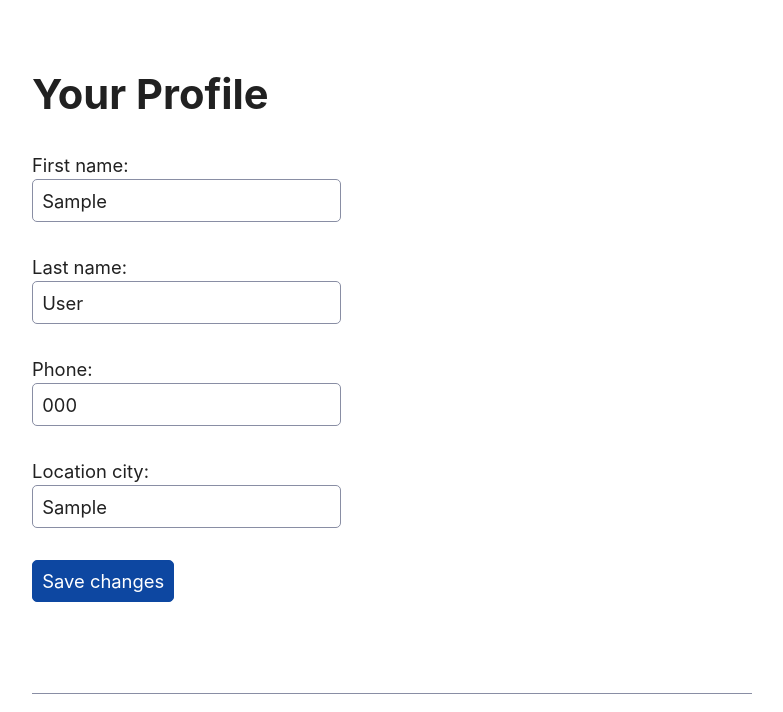
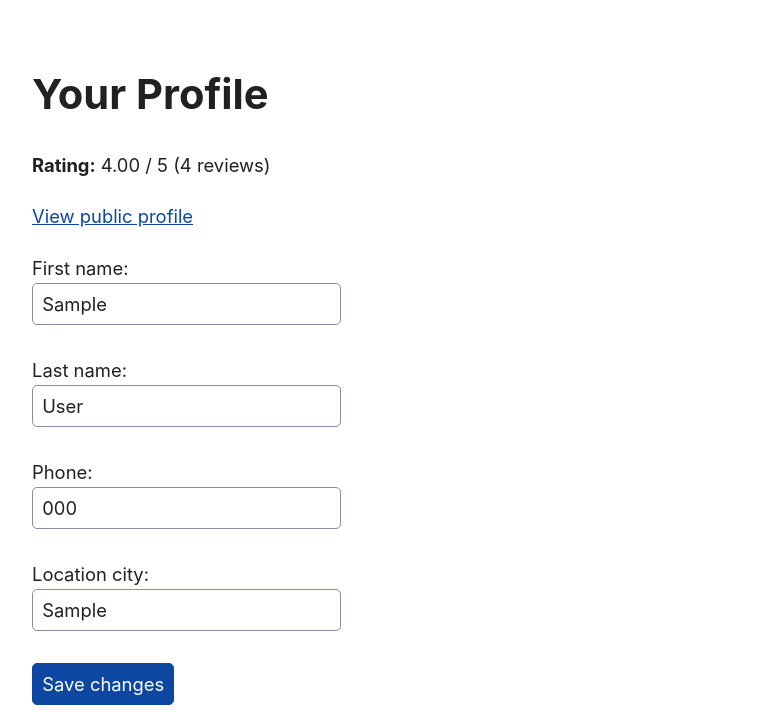
Before and after one commit to Chakkapop/Slowork, a Django app: page /profile/ in a window 1280 px wide. Shown: the part 215-927 px from the top of the page, without its empty margins (248-1031 px from the left). Run offline with Django 5.2, Linux system fonts and the light colour scheme; a user stored in the database is signed in; tables that the repository leaves empty hold one stand-in row (values such as "Sample post"); data that the repository does not hold is empty.

Commit message:
review profile, view profile

```diff
--- a/finalproject/slowork/templates/slowork/profile_form.html
+++ b/finalproject/slowork/templates/slowork/profile_form.html
@@ -1,9 +1,15 @@
 {% extends "slowork/base.html" %}
 
-{% block title %}Profile · Slowork{% endblock %}
+{% block title %}Profile - Slowork{% endblock %}
 
 {% block content %}
 <h2>Your Profile</h2>
+{% if request.user.rating_count %}
+    <p><strong>Rating:</strong> {{ request.user.rating_avg }} / 5 ({{ request.user.rating_count }} reviews)</p>
+{% else %}
+    <p><strong>Rating:</strong> ยังไม่มีรีวิว</p>
+{% endif %}
+<p><a href="{% url 'profile_view' request.user.pk %}">View public profile</a></p>
 <form method="post">
     {% csrf_token %}
     {{ form.as_p }}
--- a/finalproject/slowork/urls.py
+++ b/finalproject/slowork/urls.py
@@ -6,6 +6,7 @@
     path("", views.home, name="home"),
     path("jobs/", views.home, name="job_list"),
     path("register/", views.register, name="register"),
+    path("users/<int:user_id>/", views.profile_view, name="profile_view"),
     path("profile/", views.profile_edit, name="profile"),
     path("jobs/create/", views.job_create, name="job_create"),
     path("jobs/<int:pk>/", views.job_detail, name="job_detail"),
@@ -19,14 +20,14 @@
         name="application_create",
     ),
     path(
+        "applications/<int:application_id>/submit/",
+        views.work_submission_create,
+        name="work_submission_create",
+    ),
+    path(
         "applications/<int:pk>/<str:action>/",
         views.application_update_status,
         name="application_update_status",
-    ),
-    path(
-        "applications/<int:application_id>/submit/",
-        views.work_submission_create,
-        name="work_submission_create",
     ),
     path(
         "submissions/<int:submission_id>/<str:action>/",
--- a/finalproject/slowork/views.py
+++ b/finalproject/slowork/views.py
@@ -20,7 +20,7 @@
     UserRegistrationForm,
     WorkSubmissionForm,
 )
-from .models import Application, Job, Notification, Review, WorkSubmission
+from .models import Application, Job, Notification, Review, User, WorkSubmission
 from .services import create_notification
 
 
@@ -99,6 +99,62 @@
     return render(request, "slowork/profile_form.html", {"form": form})
 
 
+def profile_view(request, user_id: int):
+    """Public profile page showing ratings and reviews."""
+    profile_user = get_object_or_404(
+        User.objects.prefetch_related("reviews_received__reviewer", "reviews_received__job"),
+        pk=user_id,
+    )
+    reviews = (
+        profile_user.reviews_received.select_related("reviewer", "job")
+        .order_by("-created_at")
+    )
+
+    pending_review_jobs: list[Job] = []
+    review_target: str | None = None
+    if request.user.is_authenticated and request.user != profile_user:
+        if request.user.is_employer and profile_user.is_freelancer:
+            pending_review_jobs = list(
+                Job.objects.filter(
+                    employer=request.user,
+                    selected_application__freelancer=profile_user,
+                    status=Job.STATUS_COMPLETED,
+                )
+                .exclude(
+                    reviews__reviewer=request.user,
+                    reviews__reviewee=profile_user,
+                )
+                .order_by("-updated_at")
+                .distinct()
+            )
+            if pending_review_jobs:
+                review_target = "freelancer"
+        elif request.user.is_freelancer and profile_user.is_employer:
+            pending_review_jobs = list(
+                Job.objects.filter(
+                    employer=profile_user,
+                    selected_application__freelancer=request.user,
+                    status=Job.STATUS_COMPLETED,
+                )
+                .exclude(
+                    reviews__reviewer=request.user,
+                    reviews__reviewee=profile_user,
+                )
+                .order_by("-updated_at")
+                .distinct()
+            )
+            if pending_review_jobs:
+                review_target = "employer"
+
+    context = {
+        "profile_user": profile_user,
+        "reviews": reviews,
+        "pending_review_jobs": pending_review_jobs,
+        "review_target": review_target,
+    }
+    return render(request, "slowork/profile_detail.html", context)
+
+
 @login_required
 def job_create(request):
     if not request.user.is_employer:
@@ -156,9 +212,9 @@
     applications = job.applications.select_related("freelancer").order_by("-created_at")
     submissions = job.submissions.select_related("submitted_by").order_by("-created_at")
     reviews = job.reviews.select_related("reviewer", "reviewee").order_by("-created_at")
+
     user_application = None
     application_form = None
-
     if request.user.is_authenticated and request.user.is_freelancer:
         user_application = applications.filter(freelancer=request.user).first()
         if not user_application and job.status == Job.STATUS_OPEN:
```
Also changed, not shown: finalproject/slowork/templates/slowork/job_detail.html (+5 -5 lines), finalproject/slowork/templates/slowork/profile_detail.html (added, +62 -0 lines).
